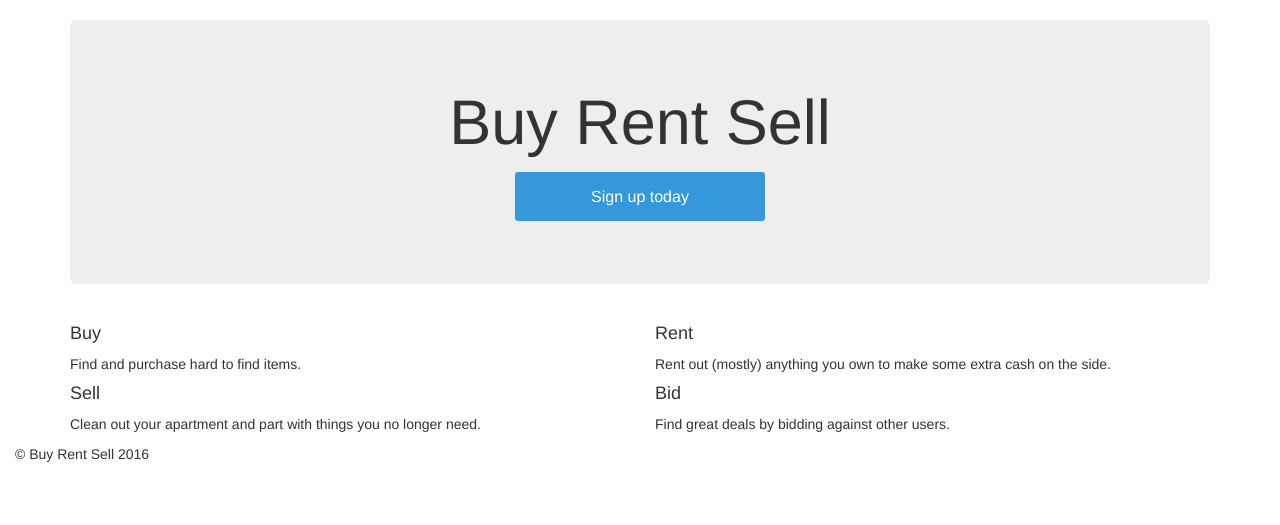
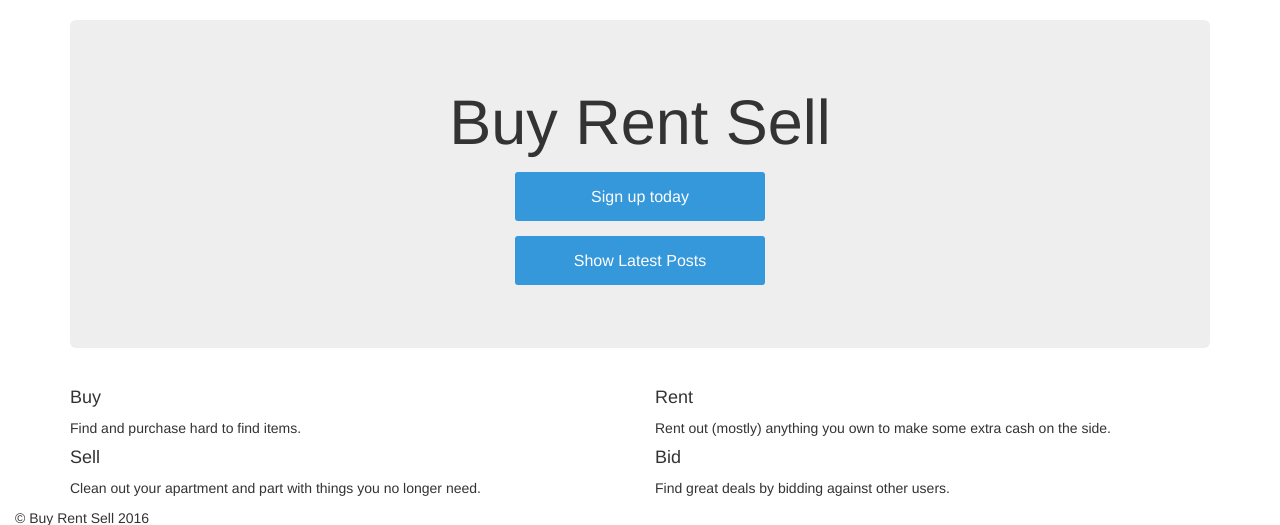
Before and after one commit to mhendri/buyrentsell, a Flask app: page / in a window 1280 px wide. Shown: the part 52-577 px from the top of the page. Run offline with Flask 2, Linux system fonts and the light colour scheme; some libraries are stand-ins or nearby versions.

Commit message:
Add show posting button on index.html

```diff
--- a/templates/index.html
+++ b/templates/index.html
@@ -16,6 +16,11 @@
         <p>
           <a class="btn btn-lg btn-success" href="showSignUp" role="button">Sign up today</a>
         </p>
+
+        <p>
+          <a class="btn btn-lg btn-success" href="showPosts" role="button">Show Latest Posts</a>
+        </p>
+
       </div>
 {% endif %}
 
```
